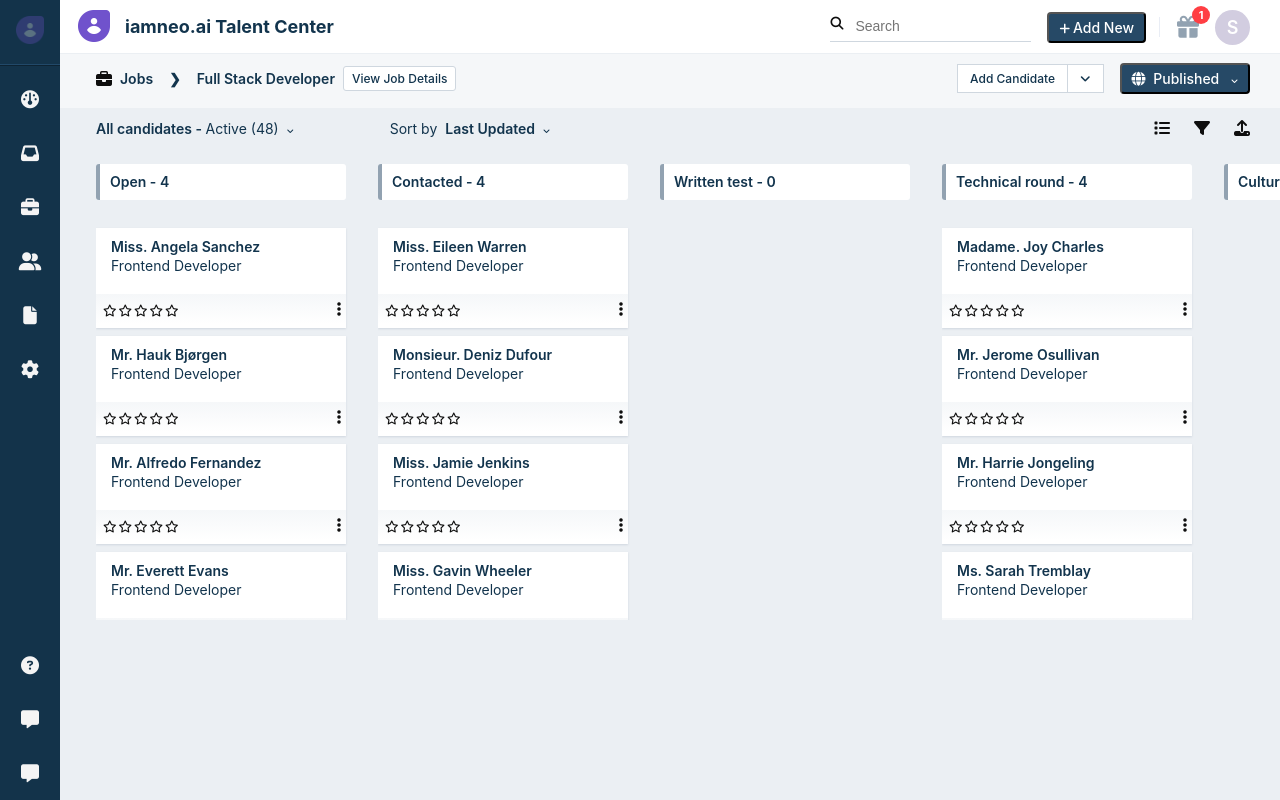
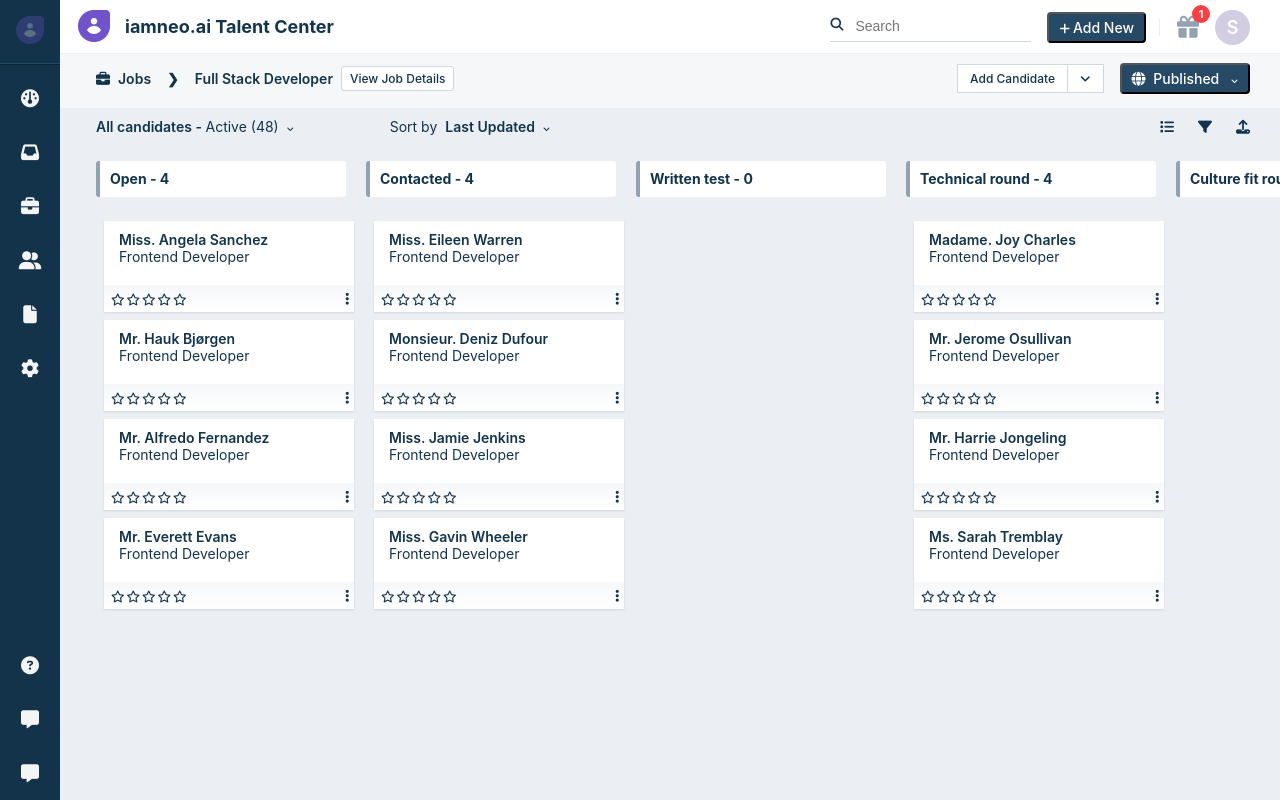
Before and after one commit to Sudharsan-learning/kanbanBoard, a React (Create React App) app: page / in a window 1280 px wide. Built offline with nearby package versions, Linux system fonts and the light colour scheme.

Commit message:
code builded and removal of code done

```diff
--- a/src/App.js
+++ b/src/App.js
@@ -115,7 +115,7 @@ function App() {
         {(provided) => (
           <div {...provided.draggableProps} ref={provided.innerRef}>
             <h5
-              className="seperate-header w-250 mt-3"
+              className="seperate-header mt-3 mb-3"
               {...provided.dragHandleProps}
             >
               {column.name} - {column.items.length}
@@ -188,7 +188,7 @@ function App() {
   return (
     <div className="container">
       <Popup visible={visible} setVisible={setVisible} />
-      <aside className="navbar-primary navbar">
+      <aside className="navbar-primary navbar h-100">
         <div className="flex flex-column align-items-center space-between h-100">
           <div className="text-center">
             <i className="logo-icon-parent">
@@ -227,7 +227,7 @@ function App() {
         </div>
       </aside>
       <main>
-        <section className="top-nav-bar">
+        <section className="top-nav-bar w-100">
           <div className=" flex align-items-center space-between">
             <div className="flex align-items-center">
               <i className="navbar-logo ml-5">
@@ -254,9 +254,9 @@ function App() {
               </div>
               <div className="position-relative ml-1">
                 <i className="fa fa-gift"></i>
-                <div className="beamer-icon">1</div>
+                <div className="beamer-icon text-center">1</div>
               </div>
-              <div className="avatar-circle ml-3">
+              <div className="avatar-circle ml-3 text-center">
                 <span className="avatar-icon">S</span>
               </div>
             </div>
@@ -324,7 +324,6 @@ function App() {
         </section>
         <div className="flex h-100 ml-5 no-wrap overflow-x-scroll">
           <DragDropContext onDragEnd={onDragEnd}>
-            <div className="app">
             <Droppable
               droppableId="all-droppables"
               direction="horizontal"
@@ -347,7 +346,6 @@ function App() {
                 </div>
               )}
             </Droppable>
-            </div>
           </DragDropContext>
         </div>
       </main>
--- a/src/components/Listitem.js
+++ b/src/components/Listitem.js
@@ -2,7 +2,7 @@ import React from "react";
 
 function Listitem({ item }) {
   return (
-    <div className="seperate-candidate w-250">
+    <div className="seperate-candidate m-2">
       <div className="applicant-info position-relative">
         <p>
           {item.name.title}
--- a/src/components/Popup.js
+++ b/src/components/Popup.js
@@ -27,7 +27,7 @@ function Popup({ visible, setVisible }) {
             <div>
               <input
                 type="search"
-                className="input-search-popup form-control"
+                className="input-search-popup form-control w-100"
                 placeholder="Search candidate by name"
                 onChange={getValue}
               />
--- a/src/css/board.css
+++ b/src/css/board.css
@@ -3,20 +3,19 @@
   border-radius: 3px;
   color: #12344d;
   padding: 11px 10px;
-  margin-bottom: 20px;
   font-size: 14px;
-  font-weight: 600;
+  border-left: 4px solid #92a2b1;
+  width: 250px;
   line-height: 1;
-  border-left: 4px solid #92a2b1;
 }
 .seperate-candidate {
   background-color: #fff;
-  height: 100px;
+  width: 250px;
   box-shadow: 0 1px 2px 0 #cfd7df;
 }
 .applicant-info {
   border-radius: 3px;
-  padding: 10px 15px 0;
+  padding: 10px 15px 20px;
   height: calc(100% - 34px);
 }
 .applicant-quick-info {
--- a/src/css/header.css
+++ b/src/css/header.css
@@ -1,9 +1,6 @@
 .top-nav-bar {
   background: #fff;
   padding-right: 30px;
-  -webkit-box-shadow: 0 0 0 1px #ebeff3;
-  box-shadow: 0 0 0 1px #ebeff3;
-  width: 100%;
 }
 .navbar-logo {
   padding: 10px 15px 10px 30px;
@@ -46,17 +43,14 @@
   font-size: 22px;
 }
 .beamer-icon {
-  display: inline-block;
   border-radius: 50%;
   width: 18px;
-  height: 18px;
   background-color: #ff3e43;
   position: absolute;
   bottom: 15px;
   left: 15px;
   color: #fff;
   font-size: 11px;
-  text-align: center;
   line-height: 18px;
   font-weight: 700;
 }
@@ -65,7 +59,6 @@
   width: 35px;
   border-radius: 50%;
   background-color: #d2cde0;
-  text-align: center;
 }
 .avatar-icon {
   color: #fff;
@@ -82,7 +75,6 @@
 }
 .bottom-header {
   padding: 10px 30px 10px 0px;
-  background-color: #ebeff3;
 }
 .exit-intent-popup {
   position: fixed;
@@ -115,11 +107,8 @@
   text-indent: 20px;
 }
 .form-control {
-  width: 100%;
   height: 40px;
   font-size: 14px;
-  background-color: #fff;
-  background-image: none;
   border-radius: 4px;
   transition: border-color ease-in-out 0.15s, box-shadow ease-in-out 0.15s;
 }
@@ -133,5 +122,4 @@
   position: absolute;
   top: 5px;
   right: 0px;
-  cursor: pointer;
 }
--- a/src/css/mixin.css
+++ b/src/css/mixin.css
@@ -39,11 +39,6 @@
 .text-align-justify-content {
   text-align: justify;
 }
-.light {
-  font-size: 70%;
-  font-weight: 500;
-  color: #333033;
-}
 h1 {
   font-size: 36px;
   line-height: 40px;
@@ -63,9 +58,6 @@ h4 {
 h5 {
   font-size: 14px;
   line-height: 20px;
-}
-.w-250 {
-  width: 250px;
 }
 .w-100 {
   width: 100%;
--- a/src/css/sidebar.css
+++ b/src/css/sidebar.css
@@ -1,19 +1,11 @@
-.navbar {
-  min-height: 50px;
-  margin-bottom: 19px;
-}
 .navbar-primary {
-  height: 100%;
   position: fixed;
   left: 0;
   top: 0;
-  border-radius: 0;
   border: 0;
   background-color: #13334a;
 }
 .logo-icon-parent {
-  text-align: center;
-  color: #427eb0;
   opacity: 0.3;
   border-bottom: 1px solid #427eb0;
   -webkit-box-shadow: 0 1px 0 #000;
--- a/src/css/style.css
+++ b/src/css/style.css
@@ -4,25 +4,18 @@
   box-sizing: border-box;
 }
 body {
-  color: #0e0e0e;
+  color: #12344d;
+  font-size: 14px;
   font-family: -apple-system, BlinkMacSystemFont, "Segoe UI", Roboto,
     "Helvetica Neue", Arial, sans-serif;
   background-color: #ebeff3;
   overflow: hidden !important;
 }
 p {
-  color: #12344d;
-  font-size: 14px;
   font-weight: 600;
-  font-family: -apple-system, BlinkMacSystemFont, "Segoe UI", Roboto,
-    "Helvetica Neue", Arial, sans-serif;
 }
 span {
-  color: #12344d;
-  font-size: 14px;
   font-weight: 400;
-  font-family: -apple-system, BlinkMacSystemFont, "Segoe UI", Roboto,
-    "Helvetica Neue", Arial, sans-serif;
 }
 .primary-button {
   padding: 5px 10px;
```
Also changed, not shown: 11 other files (tests, documents, lock files or other folders). Lines whose indentation alone changed are shown as unchanged.
